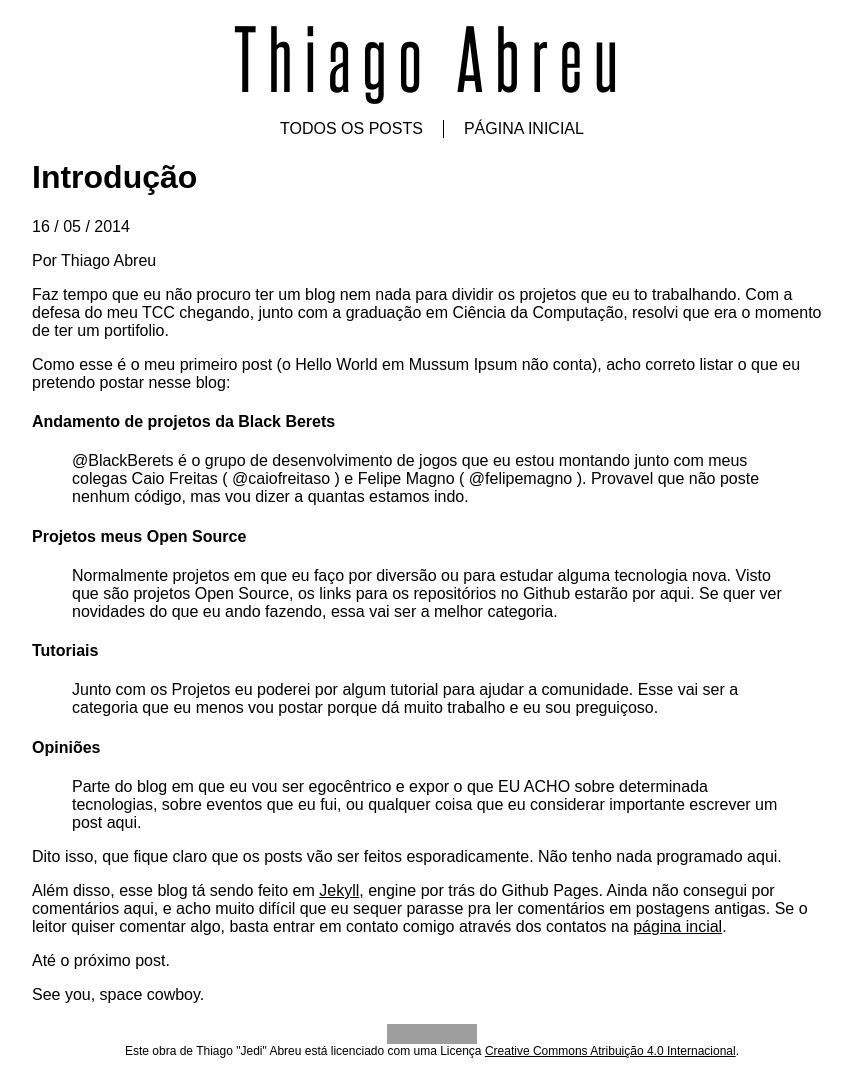
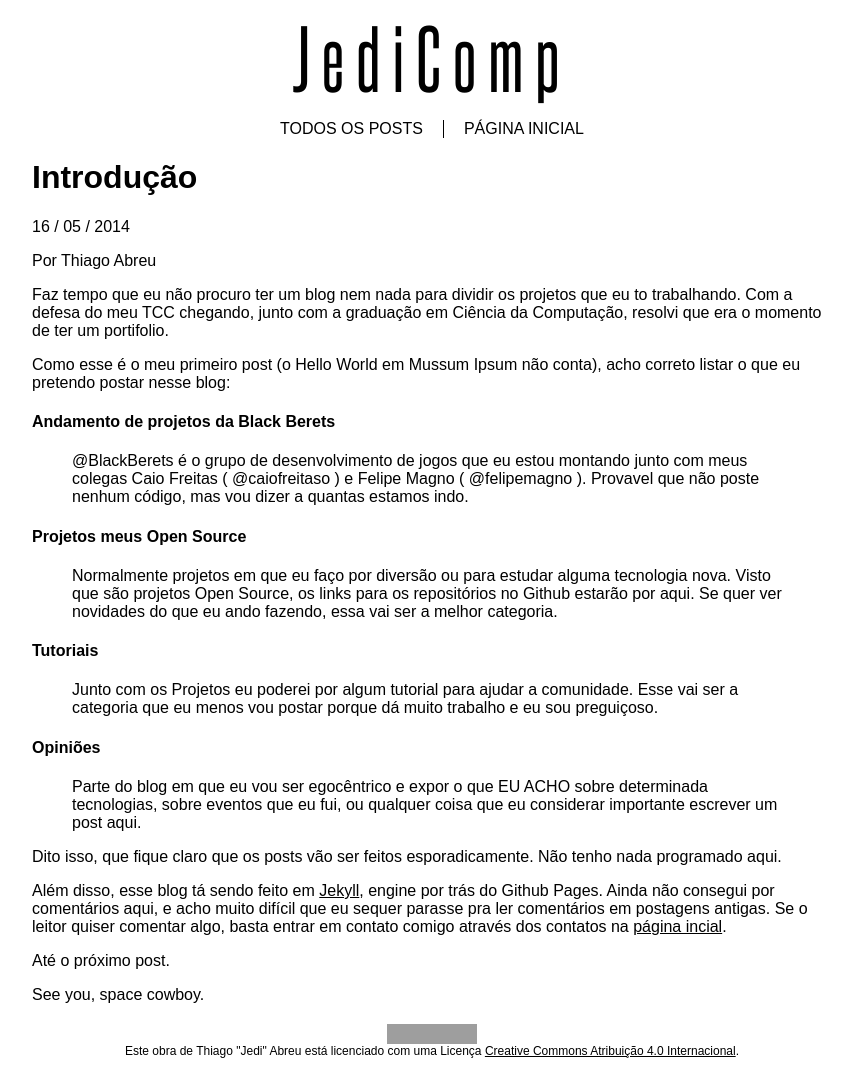
Before and after one commit to thiagojedi/thiagojedi.github.io, a Jekyll site: the page built from _posts/2014-05-16-Intro.md, in a window 1280 px wide. Shown: the whole page, without its empty margins (208-1060 px from the left). Built offline with Jekyll 4.4.1, drawn with Linux system fonts in a browser that asks for light colours; grey boxes are pictures that could not be loaded.

Commit message:
Alterando cabeçalho posts

```diff
--- a/_includes/post_header.html
+++ b/_includes/post_header.html
@@ -1,6 +1,6 @@
 <header>
 	<div id="page_title">
-		Thiago Abreu
+		{% include var_titulo.html %}
 	</div>
 	<nav>
 		<ul>
```
